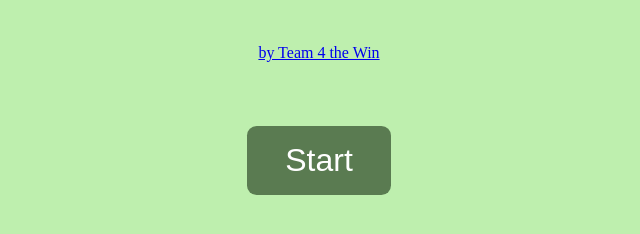
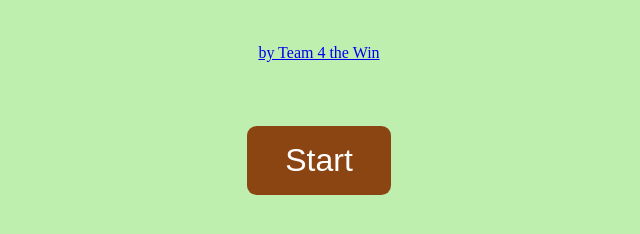
Before and after one commit to cse110-sp25-group04/cse110-sp25-group04, a website with bundled scripts: page project/index.html in a window 1280 px wide. In both pictures the pointer is over the button "Start". Shown: the part 400-634 px from the top of the page, without its empty margins (321-961 px from the left). Built offline with nearby package versions, Linux system fonts and the light colour scheme.

Commit message:
temp styling

```diff
--- a/project/sources/styles/style.css
+++ b/project/sources/styles/style.css
@@ -41,6 +41,9 @@ background: #f5f5f5;
   background: #5a7b51;
   color: #fff;
   cursor: pointer;
+}
+#start-button:hover{
+  background-color: saddlebrown;
 }
 #menu[hidden] {
   display: none;
```
